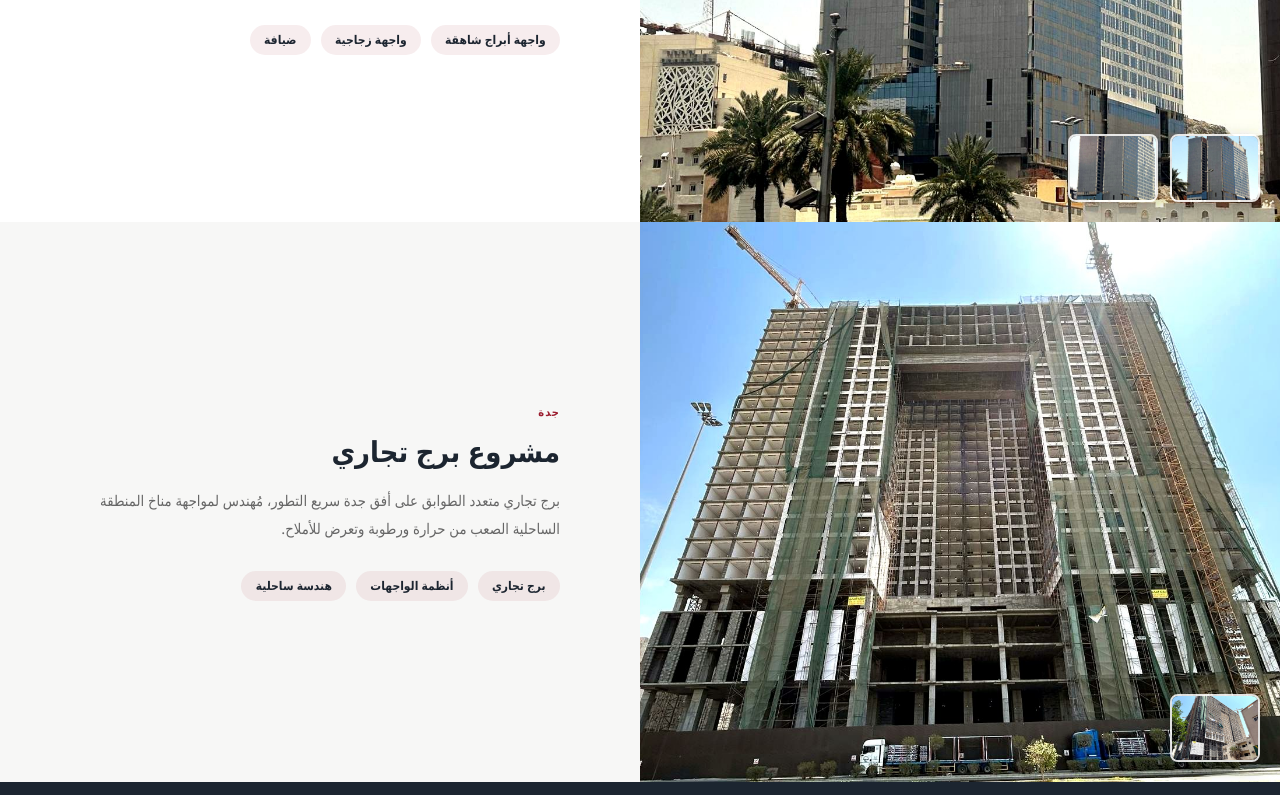
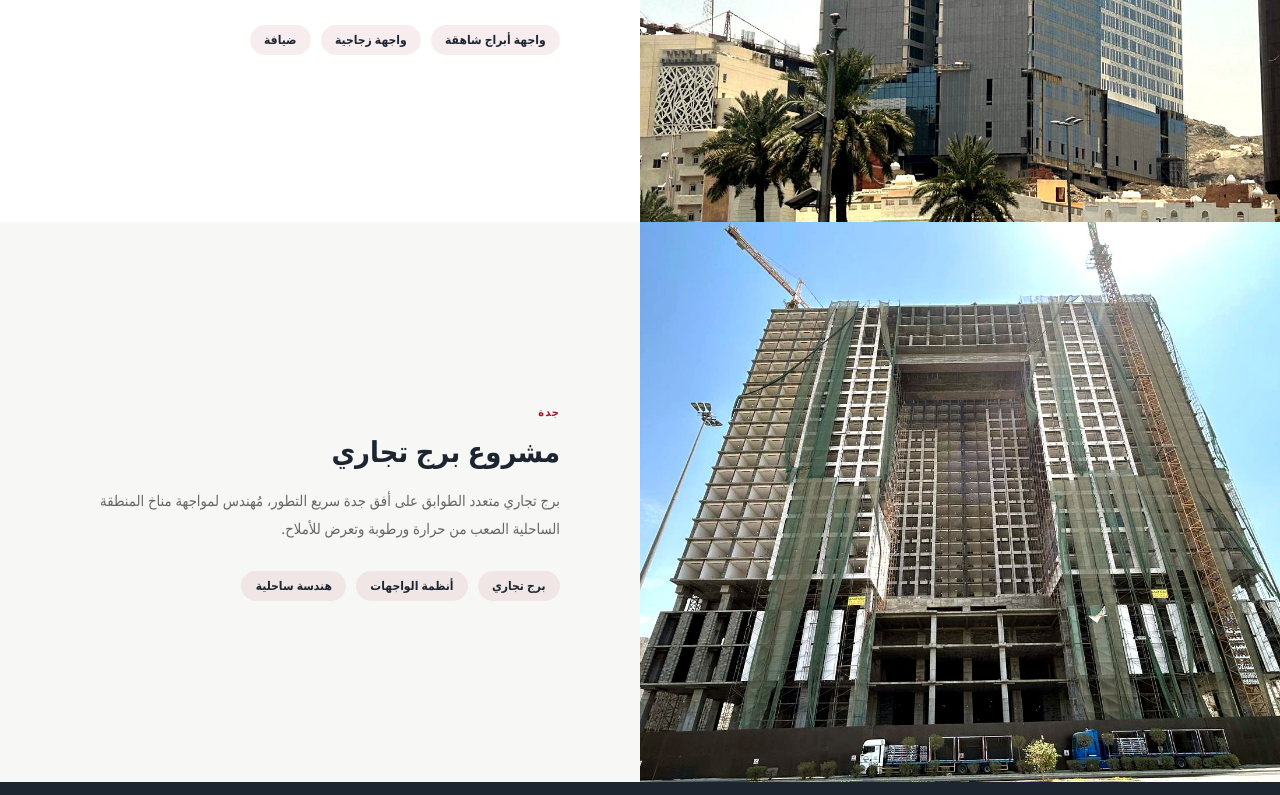
Before and after one commit to Momin-111/nafco-site, a plain HTML site: page projects-ar.html in a window 1280 px wide. Shown: the part 2845-3640 px from the top of the page. Drawn offline with Linux system fonts and the light colour scheme.

Commit message:
Shorten testing video to logo-branded highlight cut; remove feat-project thumbnail strips

```diff
--- a/projects-ar.html
+++ b/projects-ar.html
@@ -237,10 +237,6 @@
 <div class="feat-project">
     <div class="feat-media">
         <img class="feat-media-main" src="images/project-makkah-tower-1.jpg" alt="برج ضيافة بارز، مكة المكرمة">
-        <div class="feat-media-strip">
-            <div class="feat-thumb"><img src="images/project-makkah-tower-2.jpg" alt="تفصيل برج مكة"></div>
-            <div class="feat-thumb"><img src="images/project-makkah-tower-3.jpg" alt="واجهة برج مكة"></div>
-        </div>
     </div>
     <div class="feat-content">
         <p class="feat-city">مكة المكرمة</p>
@@ -261,9 +257,6 @@
 <div class="feat-project">
     <div class="feat-media">
         <img class="feat-media-main" src="images/project-jeddah-tower-1.jpg" alt="برج تجاري قيد الإنشاء، جدة">
-        <div class="feat-media-strip">
-            <div class="feat-thumb"><img src="images/project-jeddah-tower-2.jpg" alt="تفصيل برج جدة"></div>
-        </div>
     </div>
     <div class="feat-content">
         <p class="feat-city">جدة</p>
```
Also changed, not shown: projects.html (+0 -7 lines), images/testing-video-poster.jpg.
